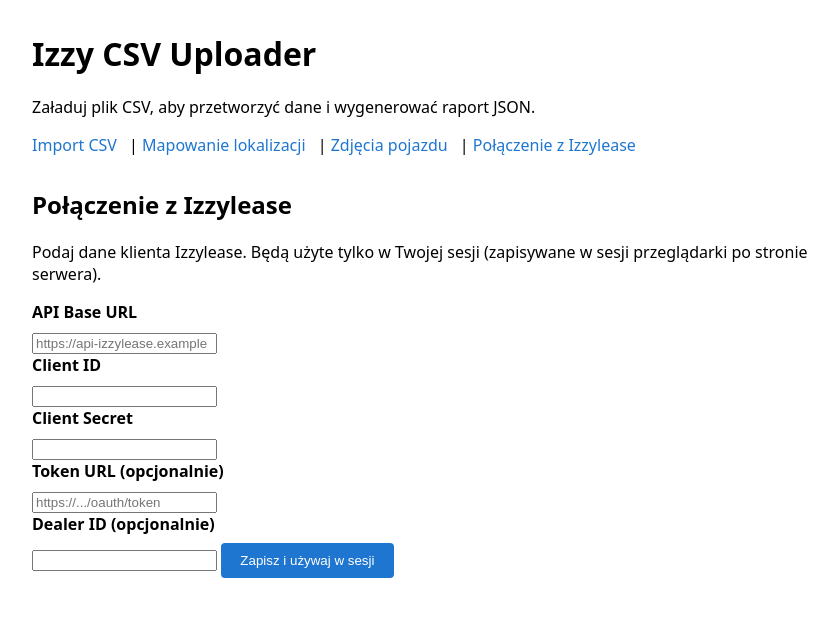
After one commit to kameel77/izzy-uploader, a Flask app: page /settings in a window 1280 px wide. The commit adds this page. Shown: the top 617 px of the page, without its empty margins (208-1046 px from the left). Run offline with Flask 3, Linux system fonts and the light colour scheme.

Commit message:
Add session-based Izzylease credentials UI and overrides

```diff
--- a/src/izzy_uploader_web/app.py
+++ b/src/izzy_uploader_web/app.py
@@ -9,12 +9,13 @@
 from typing import Dict, Optional
 
 from flask import (
-    Blueprint,
     Flask,
     flash,
     redirect,
     render_template,
     request,
+    Blueprint,
+    session,
     send_file,
     url_for,
 )
@@ -34,6 +35,11 @@
 REPORTS: Dict[str, Dict[str, str]] = {}
 
 
+def _config_from_session() -> ServiceConfig:
+    overrides = session.get("izzylease_overrides") or None
+    return ServiceConfig.from_env(overrides=overrides)
+
+
 def create_app() -> Flask:
     app = Flask(
         __name__,
@@ -48,6 +54,38 @@
     @bp.route("/", methods=["GET"])
     def index() -> str:
         return render_template("index.html")
+
+    @bp.route("/settings", methods=["GET", "POST"])
+    def settings() -> str:
+        if request.method == "POST":
+            api_base_url = (request.form.get("api_base_url") or "").strip()
+            client_id = (request.form.get("client_id") or "").strip()
+            client_secret = (request.form.get("client_secret") or "").strip()
+            token_url = (request.form.get("token_url") or "").strip()
+            dealer_id = (request.form.get("dealer_id") or "").strip()
+
+            if not api_base_url or not client_id or not client_secret:
+                flash("Wprowadź API base URL, client_id oraz client_secret.", "error")
+            else:
+                session["izzylease_overrides"] = {
+                    "API_BASE_URL": api_base_url,
+                    "CLIENT_ID": client_id,
+                    "CLIENT_SECRET": client_secret,
+                    "TOKEN_URL": token_url,
+                    "DEALER_ID": dealer_id,
+                }
+                flash("Zapisano połączenie z Izzylease dla tej sesji.", "success")
+                return redirect(url_for("web.settings"))
+
+        overrides = session.get("izzylease_overrides", {})
+        return render_template(
+            "settings.html",
+            api_base_url=overrides.get("API_BASE_URL", ""),
+            client_id=overrides.get("CLIENT_ID", ""),
+            client_secret=overrides.get("CLIENT_SECRET", ""),
+            token_url=overrides.get("TOKEN_URL", ""),
+            dealer_id=overrides.get("DEALER_ID", ""),
+        )
 
     @bp.route("/upload", methods=["POST"])
     def upload() -> str:
@@ -64,7 +102,7 @@
         tmp_csv_path.unlink(missing_ok=True)
 
         try:
-            config = ServiceConfig.from_env()
+            config = _config_from_session()
         except Exception as exc:  # pragma: no cover - environment misconfiguration
             flash(str(exc), "error")
             return render_template("result.html", errors=[str(exc)])
@@ -163,7 +201,7 @@
             return render_template("photos.html", car_id=car_id)
 
         try:
-            config = ServiceConfig.from_env()
+            config = _config_from_session()
         except Exception as exc:  # pragma: no cover - environment misconfiguration
             flash(str(exc), "error")
             return render_template("photos.html", car_id=car_id)
--- a/src/izzy_uploader_web/templates/base.html
+++ b/src/izzy_uploader_web/templates/base.html
@@ -34,7 +34,8 @@
       <nav>
         <a href="{{ url_for('web.index') }}">Import CSV</a> |
         <a href="{{ url_for('web.locations') }}">Mapowanie lokalizacji</a> |
-        <a href="{{ url_for('web.photos') }}">Zdjęcia pojazdu</a>
+        <a href="{{ url_for('web.photos') }}">Zdjęcia pojazdu</a> |
+        <a href="{{ url_for('web.settings') }}">Połączenie z Izzylease</a>
       </nav>
     </header>
 
--- /dev/null
+++ b/src/izzy_uploader_web/templates/settings.html
@@ -0,0 +1,25 @@
+{% extends 'base.html' %}
+
+{% block content %}
+  <h2>Połączenie z Izzylease</h2>
+  <p>Podaj dane klienta Izzylease. Będą użyte tylko w Twojej sesji (zapisywane w sesji przeglądarki po stronie serwera).</p>
+
+  <form method="post" action="{{ url_for('web.settings') }}">
+    <label for="api_base_url">API Base URL</label>
+    <input id="api_base_url" type="text" name="api_base_url" value="{{ api_base_url }}" required placeholder="https://api-izzylease.example" />
+
+    <label for="client_id">Client ID</label>
+    <input id="client_id" type="text" name="client_id" value="{{ client_id }}" required />
+
+    <label for="client_secret">Client Secret</label>
+    <input id="client_secret" type="password" name="client_secret" value="{{ client_secret }}" required />
+
+    <label for="token_url">Token URL (opcjonalnie)</label>
+    <input id="token_url" type="text" name="token_url" value="{{ token_url }}" placeholder="https://.../oauth/token" />
+
+    <label for="dealer_id">Dealer ID (opcjonalnie)</label>
+    <input id="dealer_id" type="text" name="dealer_id" value="{{ dealer_id }}" />
+
+    <button type="submit">Zapisz i używaj w sesji</button>
+  </form>
+{% endblock %}
```
Also changed, not shown: src/izzy_uploader/config.py (+19 -7 lines), src/izzy_uploader_web/api.py (+20 -1 lines).
